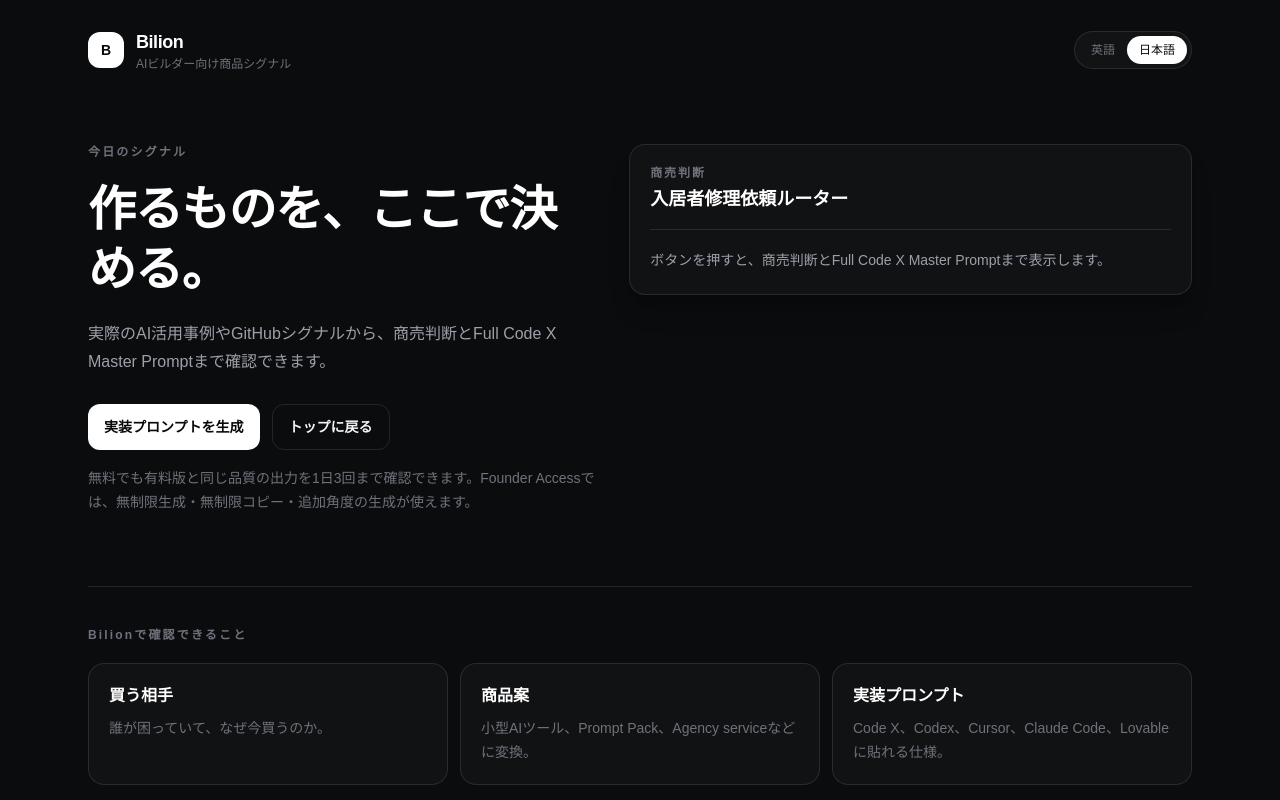
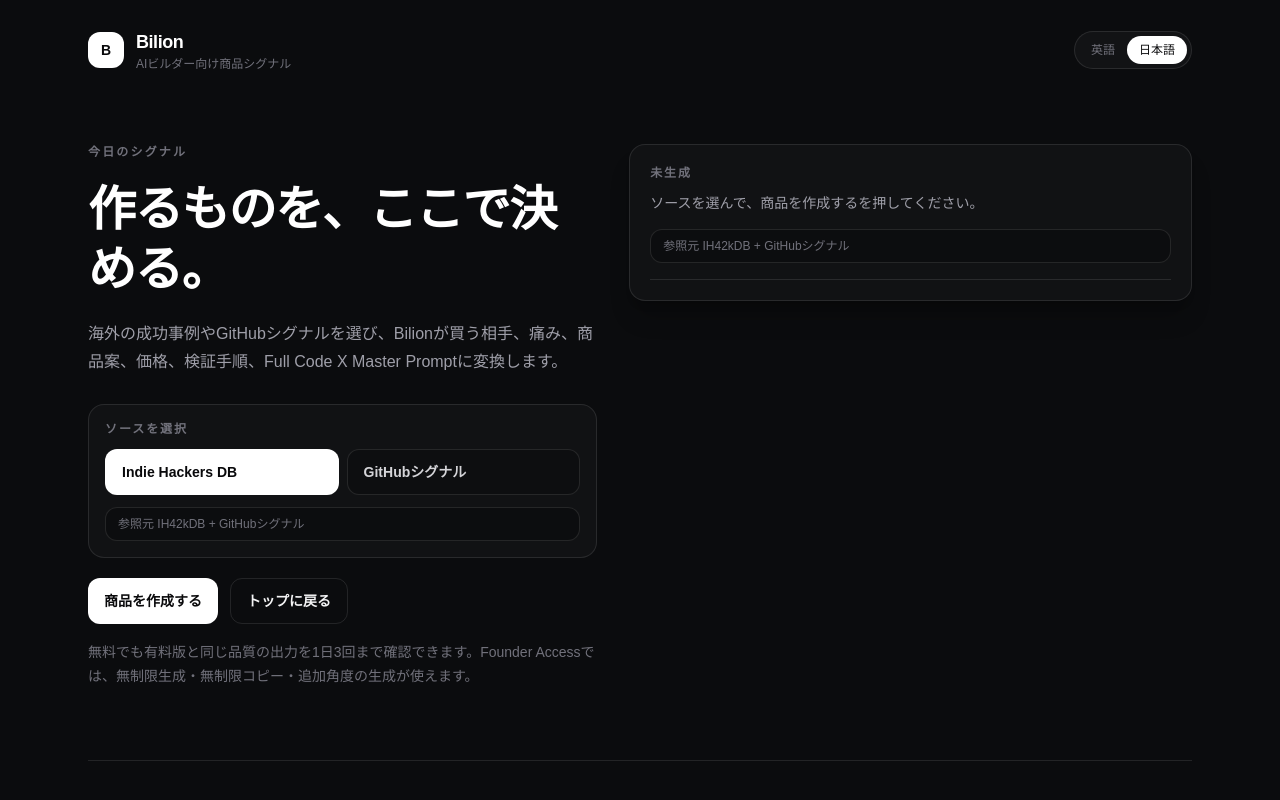
Before and after one commit to rireme33/bilion, a Next.js app: page /jp/app in a window 1280 px wide. Shown: the top 800 px of the page. Built offline with nearby package versions, Linux system fonts and the light colour scheme.

Commit message:
Finalize Japanese product generation flow

```diff
--- a/app/jp/app/page.tsx
+++ b/app/jp/app/page.tsx
@@ -1,15 +1,31 @@
 "use client";
 
 import Link from "next/link";
-import { useEffect, useState } from "react";
+import { useEffect, useState, type ReactNode } from "react";
 
 const FREE_DAILY_LIMIT_JP = 3;
 const FREE_USAGE_STORAGE_KEY_JP = "bilion_free_usage_jp";
 
-const businessFields = [
+type SourceType = "github" | "indie";
+
+type SourceOutput = {
+  label: string;
+  proof: string;
+  title: string;
+  businessFields: [string, string][];
+  validationSteps: string[];
+  masterPrompt: string;
+};
+
+const sourceOutputs: Record<SourceType, SourceOutput> = {
+  indie: {
+    label: "Indie Hackers DB",
+    proof: "参照元 IH42kDB / Indie Hackers成功事例",
+    title: "入居者修理依頼ルーター",
+    businessFields: [
       [
         "シグナル",
-    "不動産管理会社が、入居者からの修理依頼メッセージをAIで分類し、緊急度を判断し、業者向けの作業指示書に変換している。",
+        "Indie Hackersや海外小型SaaS事例では、ニッチ業務の手作業を小さなAIツールに変換して販売するパターンが繰り返し出ている。不動産管理では、入居者からの修理依頼を分類し、緊急度を判断し、業者向けの作業指示書に変換するニーズがある。",
       ],
       ["何が金になるか", "入居者修理依頼ルーター"],
       ["誰が買うか", "20〜300戸を管理する小規模不動産管理会社"],
@@ -26,31 +42,14 @@ const businessFields = [
         "なぜ今買うか",
         "管理戸数が増えるほど修理依頼の処理が詰まり、対応遅れがクレームや退去リスクになるから。",
       ],
-];
-
-const validationSteps = [
+    ],
+    validationSteps: [
       "60秒デモを作る。",
       "小規模不動産管理会社20社に送る。",
       "「これがあれば修理依頼処理が楽になるか？」を聞く。",
       "3社に$99〜$299の有料βを提案する。",
-];
-
-const cards = [
-  {
-    title: "買う相手",
-    text: "誰が困っていて、なぜ今買うのか。",
-  },
-  {
-    title: "商品案",
-    text: "小型AIツール、Prompt Pack、Agency serviceなどに変換。",
-  },
-  {
-    title: "実装プロンプト",
-    text: "Code X、Codex、Cursor、Claude Code、Lovableに貼れる仕様。",
-  },
-];
-
-const masterPrompt = `Build a standalone new web app from scratch.
+    ],
+    masterPrompt: `Build a standalone new web app from scratch.
 
 Product name:
 Tenant Maintenance Request Router
@@ -110,7 +109,118 @@ Acceptance criteria:
 - Generated output appears immediately.
 - Output includes urgency, missing information, vendor-ready work order, and tenant reply.
 - Copy buttons work.
-- The product clearly feels sellable to small property managers.`;
+- The product clearly feels sellable to small property managers.`,
+  },
+  github: {
+    label: "GitHubシグナル",
+    proof: "参照元 GitHubトレンド / AIリポジトリシグナル",
+    title: "GitHub Repo Signal Brief Generator",
+    businessFields: [
+      [
+        "シグナル",
+        "GitHubでAIエージェント、ローカル自動化、開発者ワークフロー系のリポジトリが伸びている。AIビルダーは毎日トレンドを見るが、それを「誰に売るか」「何を作るか」「いくらで売るか」に変換できていない。",
+      ],
+      ["何が金になるか", "GitHub Repo Signal Brief Generator"],
+      [
+        "誰が買うか",
+        "Codex、Cursor、Claude Code、Lovableを使うAIビルダー・個人開発者",
+      ],
+      [
+        "どんな痛みを解決するか",
+        "GitHubトレンドやAIリポジトリを見ても、そこから売れる小型商品、買う相手、価格、検証手順に変換できない。",
+      ],
+      [
+        "何を売るか",
+        "GitHubリポジトリURLやトレンド名を入力すると、商品案、買う相手、痛み、価格、48時間検証、実装プロンプトに変換する小型AIツール。",
+      ],
+      ["いくらで売るか", "$19 one-time または $9/month"],
+      [
+        "なぜ今買うか",
+        "Codex、Cursor、Claude Codeで作れる人が増えたが、作る前の「何を作れば売れるか」がボトルネックになっているから。",
+      ],
+    ],
+    validationSteps: [
+      "GitHubトレンド1件を商品案に変換する60秒デモを作る。",
+      "XでAIビルダー向けに投稿する。",
+      "Codex / Cursor / Claude Codeユーザー30人にDMする。",
+      "5人から「使いたい」または$19購入を取れるか確認する。",
+    ],
+    masterPrompt: `Build a standalone new web app from scratch.
+
+Product name:
+GitHub Repo Signal Brief Generator
+
+Buyer:
+AI builders, solo developers, Codex users, Cursor users, Claude Code users, and Lovable users who watch GitHub trends but do not know how to turn them into sellable product ideas.
+
+Pain:
+The buyer sees trending AI repositories, developer tools, and public builder activity, but cannot convert those signals into a clear product angle, buyer pain, price, validation plan, and build-ready implementation prompt.
+
+Product angle:
+A lightweight signal-to-product workspace that turns one GitHub repository signal into a buyer profile, pain statement, small product idea, pricing hypothesis, 48-hour validation plan, and build-ready Code X prompt.
+
+First version:
+A single-page web app where the user pastes a GitHub repository name, URL, or trend note, then receives a commercial brief and a build-ready prompt.
+
+Price:
+$19 one-time or $9/month.
+
+48h validation plan:
+1. Record a 60-second demo showing one GitHub repository signal becoming a product brief.
+2. Post the demo on X for AI builders.
+3. DM 30 Codex, Cursor, Claude Code, or Lovable users.
+4. Ask for 5 purchases at $19 or 5 explicit objections.
+
+Core workflow:
+1. User opens the product.
+2. User pastes a GitHub repository URL, repo name, or trend note.
+3. App generates buyer, pain, product idea, price, and validation plan.
+4. App generates a build-ready Code X prompt.
+5. User copies the output.
+
+Technical requirements:
+- Use Next.js and React.
+- Use local React state only.
+- Use mock data only.
+- Do not add authentication.
+- Do not add payments.
+- Do not add a database.
+- Do not call external APIs.
+- Do not require environment variables.
+
+UI requirements:
+- Mobile-first layout.
+- Dark, calm SaaS style.
+- Clear source selector.
+- Clear output cards.
+- Copy button for the master prompt.
+- No generic AI gradients.
+- No decorative noise.
+
+Acceptance criteria:
+- The page loads successfully.
+- User can select GitHubシグナル or Indie Hackers DB.
+- User clicks 商品を作成する.
+- Output appears only after click.
+- Output changes based on selected source.
+- Copy button copies the selected source's Master Prompt.`,
+  },
+};
+
+const cards = [
+  {
+    title: "買う相手",
+    text: "誰が困っていて、なぜ今買うのか。",
+  },
+  {
+    title: "商品案",
+    text: "小型AIツール、Prompt Pack、Agency serviceなどに変換。",
+  },
+  {
+    title: "実装プロンプト",
+    text: "Code X、Codex、Cursor、Claude Code、Lovableに貼れる仕様。",
+  },
+];
 
 function getLocalDateKey() {
   const today = new Date();
@@ -179,7 +289,7 @@ function ButtonLink({
   variant = "primary",
 }: {
   href: string;
-  children: React.ReactNode;
+  children: ReactNode;
   variant?: "primary" | "secondary";
 }) {
   return (
@@ -202,6 +312,7 @@ export default function JapaneseSignalPreviewPage() {
   const [freeUsageCount, setFreeUsageCount] = useState(0);
   const [showOutput, setShowOutput] = useState(false);
   const [copiedPrompt, setCopiedPrompt] = useState(false);
+  const [sourceType, setSourceType] = useState<SourceType>("indie");
 
   useEffect(() => {
     const loadAccess = window.setTimeout(() => {
@@ -210,39 +321,37 @@ export default function JapaneseSignalPreviewPage() {
 
       setHasPaidAccess(paid);
       setFreeUsageCount(usageCount);
-      setShowOutput(paid || usageCount > 0);
+      setShowOutput(false);
     }, 0);
 
     return () => window.clearTimeout(loadAccess);
   }, []);
 
+  const selectedOutput = sourceOutputs[sourceType];
+  const freeRunsRemaining = hasPaidAccess
+    ? Infinity
+    : Math.max(0, FREE_DAILY_LIMIT_JP - freeUsageCount);
+  const canGenerate = hasPaidAccess || freeRunsRemaining > 0;
+
   function generateOutput() {
-    if (hasPaidAccess) {
-      setShowOutput(true);
+    if (!canGenerate) {
       return;
     }
 
-    if (freeUsageCount >= FREE_DAILY_LIMIT_JP) {
-      setShowOutput(true);
-      return;
-    }
-
+    if (!hasPaidAccess) {
       const nextCount = freeUsageCount + 1;
       writeFreeUsageCount(nextCount);
       setFreeUsageCount(nextCount);
+    }
+
     setShowOutput(true);
   }
 
   async function copyMasterPrompt() {
-    await navigator.clipboard.writeText(masterPrompt);
+    await navigator.clipboard.writeText(selectedOutput.masterPrompt);
     setCopiedPrompt(true);
     window.setTimeout(() => setCopiedPrompt(false), 1200);
   }
-
-  const freeRunsRemaining = hasPaidAccess
-    ? Infinity
-    : Math.max(0, FREE_DAILY_LIMIT_JP - freeUsageCount);
-  const canGenerate = hasPaidAccess || freeRunsRemaining > 0;
 
   return (
     <main className="min-h-screen bg-[#0b0c0e] text-white">
@@ -271,16 +380,51 @@ export default function JapaneseSignalPreviewPage() {
               作るものを、ここで決める。
             </h1>
             <p className="mt-5 max-w-xl text-base leading-7 text-zinc-400">
-              実際のAI活用事例やGitHubシグナルから、商売判断とFull Code X Master Promptまで確認できます。
+              海外の成功事例やGitHubシグナルを選び、Bilionが買う相手、痛み、商品案、価格、検証手順、Full Code X Master Promptに変換します。
             </p>
-            <div className="mt-7 flex flex-col gap-3 sm:flex-row">
+
+            <div className="mt-7 rounded-2xl border border-white/10 bg-[#111214] p-4">
+              <div className="text-xs font-semibold tracking-[0.16em] text-zinc-500">
+                ソースを選択
+              </div>
+              <div className="mt-3 grid gap-2 sm:grid-cols-2">
+                {(Object.keys(sourceOutputs) as SourceType[]).map((source) => {
+                  const active = sourceType === source;
+
+                  return (
+                    <button
+                      key={source}
+                      type="button"
+                      onClick={() => {
+                        setSourceType(source);
+                        setShowOutput(false);
+                        setCopiedPrompt(false);
+                      }}
+                      className={[
+                        "rounded-xl border px-4 py-3 text-left text-sm font-semibold transition",
+                        active
+                          ? "border-white/30 bg-white text-zinc-950"
+                          : "border-white/10 bg-black/20 text-zinc-300 hover:bg-white/[0.04]",
+                      ].join(" ")}
+                    >
+                      {sourceOutputs[source].label}
+                    </button>
+                  );
+                })}
+              </div>
+              <div className="mt-3 rounded-xl border border-white/10 bg-black/25 px-3 py-2 text-xs text-zinc-500">
+                参照元 IH42kDB + GitHubシグナル
+              </div>
+            </div>
+
+            <div className="mt-5 flex flex-col gap-3 sm:flex-row">
               {canGenerate ? (
                 <button
                   type="button"
                   onClick={generateOutput}
                   className="rounded-xl bg-white px-4 py-3 text-center text-sm font-semibold text-zinc-950 transition hover:bg-zinc-200"
                 >
-                  実装プロンプトを生成
+                  商品を作成する
                 </button>
               ) : (
                 <ButtonLink href="/jp/founder">実装プロンプトアクセスを見る</ButtonLink>
@@ -291,7 +435,13 @@ export default function JapaneseSignalPreviewPage() {
             </div>
             {!hasPaidAccess && (
               <p className="mt-4 max-w-xl text-sm leading-6 text-zinc-500">
-                無料でも有料版と同じ品質の出力を1日3回まで確認できます。Founder Accessでは、無制限生成・無制限コピー・追加角度の生成が使えます。
+                無料でも有料版と同じ品質の出力を1日3回まで確認できます。Founder
+                Accessでは、無制限生成・無制限コピー・追加角度の生成が使えます。
+              </p>
+            )}
+            {hasPaidAccess && (
+              <p className="mt-4 max-w-xl text-sm leading-6 text-zinc-500">
+                Unlimited access unlocked. 何度でも商品案とMaster Promptを生成できます。
               </p>
             )}
           </div>
@@ -299,15 +449,28 @@ export default function JapaneseSignalPreviewPage() {
           <div className="rounded-2xl border border-white/10 bg-[#111214] p-5 shadow-xl shadow-black/20">
             <div className="border-b border-white/10 pb-4">
               <div className="text-xs font-semibold tracking-[0.16em] text-zinc-500">
-                商売判断
-              </div>
-              <h2 className="mt-1 text-lg font-semibold text-white">
-                入居者修理依頼ルーター
-              </h2>
+                {showOutput ? "商売判断" : "未生成"}
               </div>
               {showOutput ? (
+                <>
+                  <h2 className="mt-1 text-lg font-semibold text-white">{selectedOutput.title}</h2>
+                  <p className="mt-2 text-xs leading-5 text-zinc-500">{selectedOutput.proof}</p>
+                </>
+              ) : (
+                <>
+                  <p className="mt-2 text-sm leading-7 text-zinc-400">
+                    ソースを選んで、商品を作成するを押してください。
+                  </p>
+                  <p className="mt-3 rounded-xl border border-white/10 bg-black/25 px-3 py-2 text-xs text-zinc-500">
+                    参照元 IH42kDB + GitHubシグナル
+                  </p>
+                </>
+              )}
+            </div>
+
+            {showOutput && (
               <div className="mt-4 grid gap-3">
-                {businessFields.map(([label, value]) => (
+                {selectedOutput.businessFields.map(([label, value]) => (
                   <div key={label} className="rounded-xl border border-white/10 bg-black/25 p-3.5">
                     <div className="text-xs font-semibold tracking-wide text-zinc-500">
                       {label}
@@ -320,7 +483,7 @@ export default function JapaneseSignalPreviewPage() {
                     48時間検証
                   </div>
                   <ol className="mt-2 space-y-1 text-sm leading-6 text-zinc-100">
-                    {validationSteps.map((step, index) => (
+                    {selectedOutput.validationSteps.map((step, index) => (
                       <li key={step} className="flex gap-2">
                         <span className="text-zinc-500">{index + 1}.</span>
                         <span>{step}</span>
@@ -329,19 +492,15 @@ export default function JapaneseSignalPreviewPage() {
                   </ol>
                 </div>
               </div>
-            ) : (
-              <p className="mt-4 text-sm leading-7 text-zinc-400">
-                ボタンを押すと、商売判断とFull Code X Master Promptまで表示します。
-              </p>
             )}
           </div>
         </section>
 
-        {showOutput && !hasPaidAccess && freeUsageCount >= FREE_DAILY_LIMIT_JP && (
+        {!hasPaidAccess && freeUsageCount >= FREE_DAILY_LIMIT_JP && (
           <section className="border-t border-white/10 py-10">
             <div className="rounded-2xl border border-yellow-400/20 bg-yellow-400/[0.04] p-6">
               <h2 className="text-2xl font-semibold tracking-tight text-yellow-100">
-                今日の無料生成は3回使用済みです。
+                今日の無料生成3回を使用済みです。
               </h2>
               <p className="mt-3 max-w-3xl text-sm leading-7 text-zinc-400">
                 無料でも有料版と同じ品質の出力を確認できます。追加の生成、無制限コピー、追加角度の生成は実装プロンプトアクセスで解放されます。
@@ -365,7 +524,7 @@ export default function JapaneseSignalPreviewPage() {
                     Full Code X Master Prompt
                   </h2>
                   <p className="mt-3 max-w-3xl text-sm leading-7 text-zinc-400">
-                    この英語のプロンプトを Code X / Codex / Cursor / Claude Code / Lovable に貼ってください。
+                    この英語プロンプトをCode X / Codex / Cursor / Claude Code / Lovableに貼ってください。
                   </p>
                 </div>
                 <button
@@ -377,7 +536,7 @@ export default function JapaneseSignalPreviewPage() {
                 </button>
               </div>
               <pre className="mt-5 max-h-[620px] overflow-auto whitespace-pre-wrap rounded-xl border border-white/10 bg-black/35 p-4 font-sans text-sm leading-6 text-zinc-100">
-                {masterPrompt}
+                {selectedOutput.masterPrompt}
               </pre>
             </div>
           </section>
```
Lines whose indentation alone changed are shown as unchanged.
